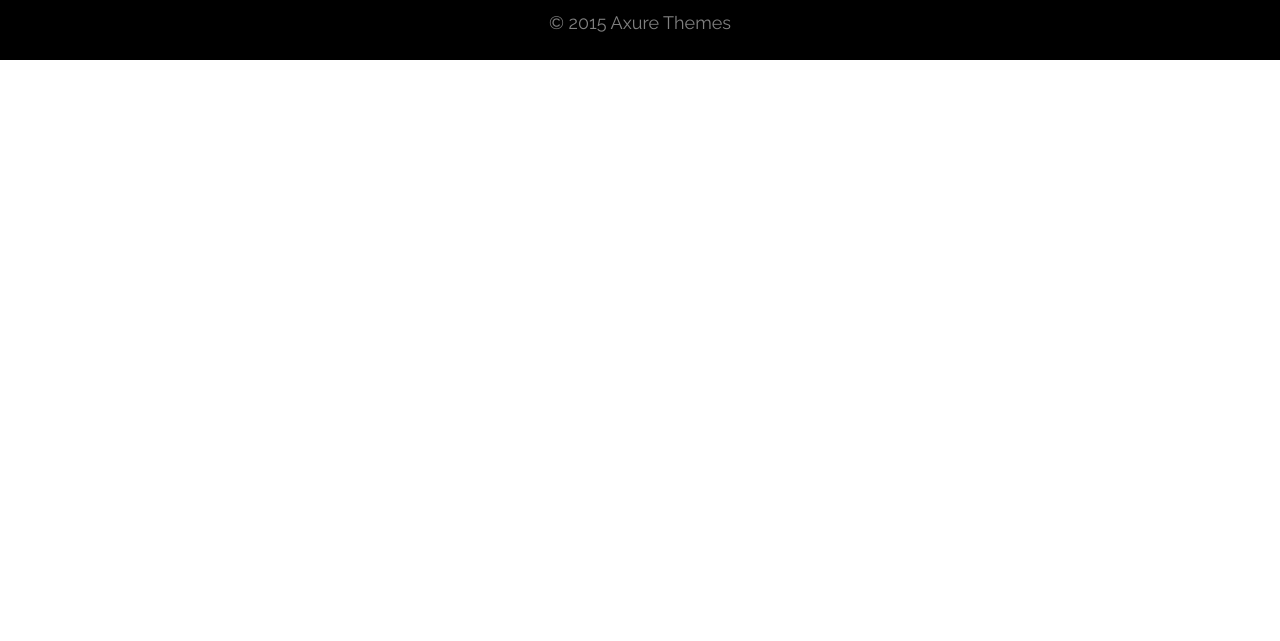
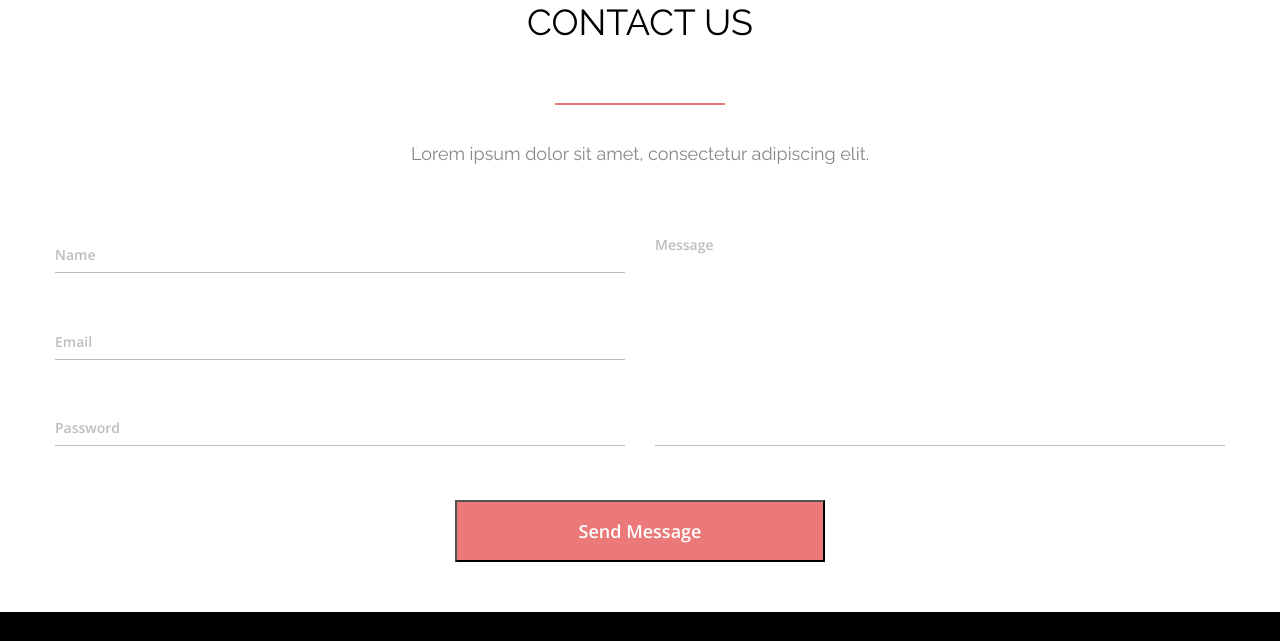
Before and after one commit to Alex-Sheiko/AXIT-site, a plain HTML site: page index.html in a window 1280 px wide. Shown: the part 4802-5443 px from the top of the page. Before the commit the page ends 4862 px from the top, so only its background shows below. Drawn offline with nearby package versions, Linux system fonts and the light colour scheme.

Commit message:
added contacts section

```diff
--- a/css/style-banner.css
+++ b/css/style-banner.css
@@ -6,6 +6,7 @@
     background-repeat: no-repeat;
     padding: 100px 0 50px;
     z-index: 9999;
+    margin-bottom: 106px;
 }
 
 .banner-wrapper:before{
@@ -20,9 +21,6 @@
     z-index: -1;
 }
 
-.banner-wrapper__first{
-
-}
 
 .banner__title{
     opacity: 1;
--- /dev/null
+++ b/css/style-contacts.css
@@ -0,0 +1,95 @@
+.contacts__inner {
+    margin-bottom: 50px;
+}
+
+.contacts__box {
+    display: flex;
+    justify-content: space-between;
+    margin-bottom: 50px;
+}
+
+.contacts__left-item {
+    width: 50%;
+    margin-right: 30px;
+}
+
+.contacts-form__control {
+    width: 100%;
+    height: 38px;
+}
+
+.contacts-form__control + .contacts-form__control{
+    margin-top: 48.5px;
+}
+
+.contacts-form__input {
+    width: 100%;
+    outline: none;
+    padding: 0;
+    height: 38px;
+    border-left: none;
+    border-right: none;
+    border-top: none;
+    border-bottom: 1px solid #BDBDBD;
+}
+
+.contacts-form__input::placeholder{
+    font-family: 'Open Sans',sans-serif;
+    font-style: normal;
+    font-weight: 400;
+    font-size: 14px;
+    line-height: 19px;
+    color: #BDBDBD;
+}
+
+.contacts__right-item {
+    width: 50%;
+}
+
+
+.contacts__text {
+    width: 100%;
+    outline: none;
+    resize: none;
+    padding: 0;
+    border-left: none;
+    border-right: none;
+    border-top: none;
+    border-bottom: 1px solid #BDBDBD;
+}
+
+.contacts__text::placeholder{
+    font-family: 'Open Sans',sans-serif;
+    font-style: normal;
+    font-weight: 400;
+    font-size: 14px;
+    line-height: 19px;
+    color: #BDBDBD;
+}
+
+.contacts__btn{
+    width: 370px;
+    padding: 17px 0 16px;
+    background: #EC7979;
+    font-family: 'Open Sans',sans-serif;
+    font-style: normal;
+    font-weight: 600;
+    font-size: 18px;
+    line-height: 25px;
+    display: flex;
+    text-transform: capitalize;
+    justify-content: center;
+    color: #FFFFFF;
+    margin: 0 auto;
+    cursor: pointer;
+}
+
+.contacts__btn:hover{
+    background: #AB4949;
+    transition: ease 0.4s;
+}
+
+.contacts__btn:active{
+    background: #EC7979;
+    box-shadow: inset 0px 0px 10px #AB4949
+}
--- a/index.html
+++ b/index.html
@@ -13,6 +13,7 @@
     <link rel="stylesheet" href="css/style-pricing.css">
     <link rel="stylesheet" href="css/style-comments.css">
     <link rel="stylesheet" href="css/style-banner.css">
+    <link rel="stylesheet" href="css/style-contacts.css">
     <link rel="stylesheet" href="css/style-footer.css">
     <link rel="stylesheet" href="css/style-atropos.css">
     <link rel="stylesheet" href="css/aos.css">
@@ -453,6 +454,7 @@
         <section class="banner">
             <div class="banner-wrapper">
                 <div class="container">
+                    <div class="banner__inner">
                         <div data-aos="zoom-out-up" data-aos-duration="1000">
                             <h2 class="section__title banner__title">
                                 STYLISH AXURE DESIGN
@@ -463,6 +465,50 @@
                             ever!
                         </h4>
                         <button class="banner__btn">Download</button>
+                    </div>
+                </div>
+            </div>
+        </section>
+        <section class="contacts">
+            <div class="contacts-wrapper">
+                <div class="container">
+                    <div class="contacts__inner">
+                        <div data-aos="zoom-out-up" data-aos-duration="1000">
+                            <h2 class="section__title contacts__title">
+                                contact us
+                            </h2>
+                        </div>
+                        <h4 class="section__sub-title">
+                            Lorem ipsum dolor sit amet, consectetur adipiscing elit.
+                        </h4>
+                        <form class="contacts-form" action="">
+                            <div class="contacts__box">
+                                <div class="contacts__left-item">
+                                    <div class="contacts-form__control">
+                                        <label class="contacts-form__label" for="user-name"></label>
+                                        <input class="contacts-form__input" type="text" id="user-name"
+                                               placeholder="Name">
+                                    </div>
+                                    <div class="contacts-form__control">
+                                        <label class="contacts-form__label" for="user-mail"></label>
+                                        <input class="contacts-form__input" type="text" id="user-mail"
+                                               placeholder="Email">
+                                    </div>
+                                    <div class="contacts-form__control">
+                                        <label class="contacts-form__label" for="user-password"></label>
+                                        <input class="contacts-form__input" type="text" id="user-password"
+                                               placeholder="Password">
+                                    </div>
+                                </div>
+                                <div class="contacts__right-item">
+                                    <label class="contacts__label" for="message"></label>
+                                    <textarea class="contacts__text" name="" id="message" cols="30" rows="10"
+                                              placeholder="Message"></textarea>
+                                </div>
+                            </div>
+                            <button class="contacts__btn" type="submit">Send Message</button>
+                        </form>
+                    </div>
                 </div>
             </div>
         </section>
```
Lines whose indentation alone changed are shown as unchanged.
